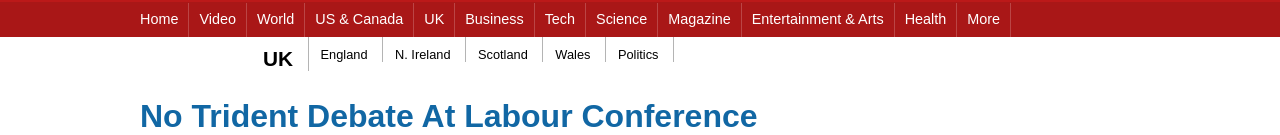
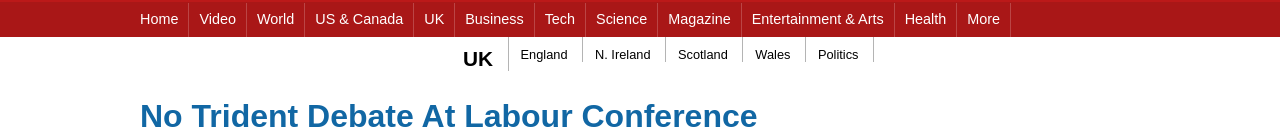
Before and after one commit to BATMANGOO/BBC-News-webpage-clone, a plain HTML site: page index.html in a window 1280 px wide. Shown: the part 98-233 px from the top of the page. Drawn offline with Linux system fonts and the light colour scheme.

Commit message:
Update styles.css

```diff
--- a/styles.css
+++ b/styles.css
@@ -94,7 +94,7 @@ body {
   font-family: Arial;
   font-size: 0.8em;
   position: relative;
-  left: 251px;
+  left: 451px;
   padding: 10px 14.5px 0px 12px;;
   border-right: 1px solid #B4B4B4;
 }
```
